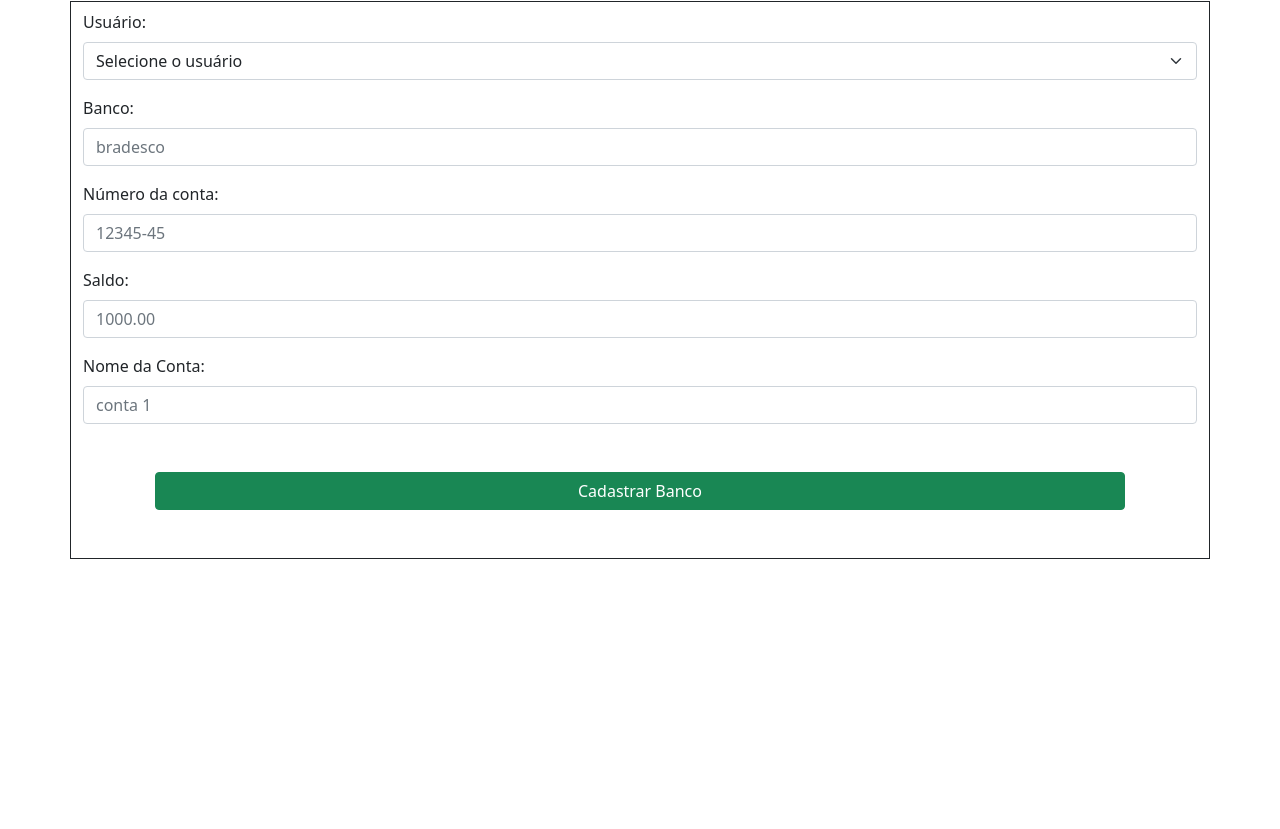
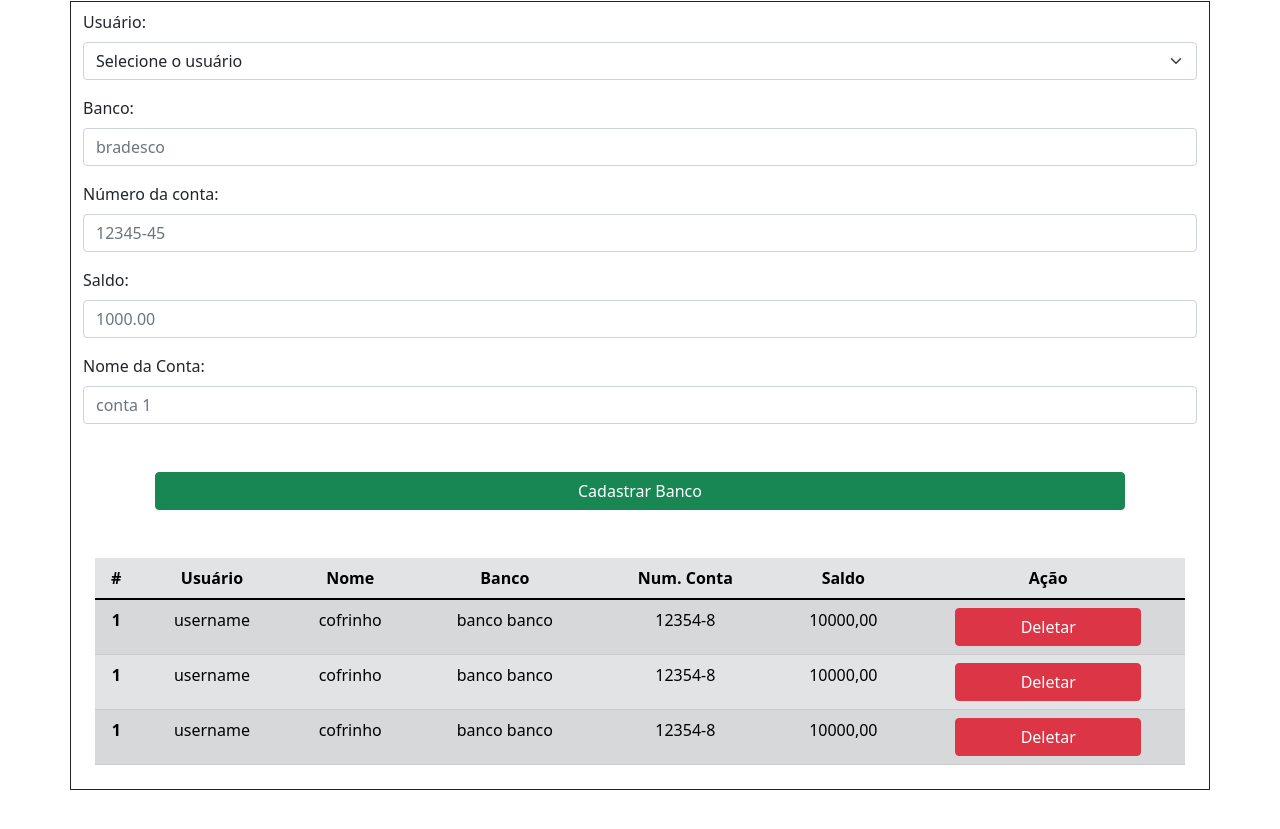
Before and after one commit to lfsmariz/finances-ui, a React (Create React App) app: page /register-bank in a window 1280 px wide. Shown: the part 229-1058 px from the top of the page. Before the commit the page ends 836 px from the top, so only its background shows below. Built offline with nearby package versions, Linux system fonts and the light colour scheme.

Commit message:
feat(list): list after register

```diff
--- /dev/null
+++ b/src/components/ListBanks.js
@@ -0,0 +1,68 @@
+const ListBanks = () => {
+  return(
+    <div className="container my-4">
+      <table class="table table-secondary table-striped center-text">
+        <thead>
+          <tr>
+            <th scope="col">#</th>
+            <th scope="col">Usuário</th>
+            <th scope="col">Nome</th>
+            <th scope="col">Banco</th>
+            <th scope="col">Num. Conta</th>
+            <th scope="col">Saldo</th>
+            <th scope="col">Ação</th>
+          </tr>
+        </thead>
+        <tbody>
+          <tr>
+            <th scope="row">1</th>
+            <td>username</td>
+            <td>cofrinho</td>
+            <td>banco banco</td>
+            <td>12354-8</td>
+            <td>10000,00</td>
+            <td>
+              <div className="row">
+                <button className="col btn btn-danger mx-5">
+                Deletar
+                </button>
+              </div>
+            </td>
+          </tr>
+          <tr>
+            <th scope="row">1</th>
+            <td>username</td>
+            <td>cofrinho</td>
+            <td>banco banco</td>
+            <td>12354-8</td>
+            <td>10000,00</td>
+            <td>
+              <div className="row">
+                <button className="col btn btn-danger mx-5">
+                Deletar
+                </button>
+              </div>
+            </td>
+          </tr>
+          <tr>
+            <th scope="row">1</th>
+            <td>username</td>
+            <td>cofrinho</td>
+            <td>banco banco</td>
+            <td>12354-8</td>
+            <td>10000,00</td>
+            <td>
+              <div className="row">
+                <button className="col btn btn-danger mx-5">
+                Deletar
+                </button>
+              </div>
+            </td>
+          </tr>
+        </tbody>
+      </table>
+    </div>
+  )
+}
+
+export default ListBanks;
--- a/src/components/ListItemsExpense.js
+++ b/src/components/ListItemsExpense.js
@@ -1,7 +1,7 @@
 const ListItemsExpense = () => {
   return(
     <div className="container my-4">
-      <table class="table table-secondary table-striped">
+      <table class="table table-secondary table-striped center-text">
         <thead>
           <tr>
             <th scope="col">#</th>
@@ -10,6 +10,7 @@ const ListItemsExpense = () => {
             <th scope="col">Quantidade</th>
             <th scope="col">Unidade</th>
             <th scope="col">Subtotal</th>
+            <th scope="col">Excluir</th>
           </tr>
         </thead>
         <tbody>
@@ -20,6 +21,11 @@ const ListItemsExpense = () => {
             <td>5</td>
             <td>kilograma</td>
             <td>50</td>
+            <td>
+              <button className="btn btn-danger">
+                Deletar Item
+              </button>
+            </td>
           </tr>
           <tr>
             <th scope="row">2</th>
@@ -28,6 +34,11 @@ const ListItemsExpense = () => {
             <td>5</td>
             <td>kilograma</td>
             <td>50</td>
+            <td>
+              <button className="btn btn-danger">
+                Deletar Item
+              </button>
+            </td>
           </tr>
           <tr>
             <th scope="row">3</th>
@@ -36,7 +47,13 @@ const ListItemsExpense = () => {
             <td>5</td>
             <td>kilograma</td>
             <td>50</td>
+            <td>
+              <button className="btn btn-danger">
+                Deletar Item
+              </button>
+            </td>
           </tr>
+
         </tbody>
       </table>
     </div>
--- /dev/null
+++ b/src/components/ListUsers.js
@@ -0,0 +1,55 @@
+const ListUsers = () => {
+  return(
+    <div className="container my-4">
+      <table class="table table-secondary table-striped center-text">
+        <thead>
+          <tr>
+            <th scope="col">#</th>
+            <th scope="col">Nome</th>
+            <th scope="col">Ação</th>
+          </tr>
+        </thead>
+        <tbody>
+          <tr>
+            <th scope="row">1</th>
+            <td>username</td>
+            <td>
+              <div className="row">
+                <input type="text" className="col form-control mx-5" id="name" placeholder="Despesa tipo 1"/>
+                <button className="col btn btn-danger mx-5">
+                Editar Nome
+                </button>
+              </div>
+            </td>
+          </tr>
+          <tr>
+            <th scope="row">1</th>
+            <td>username</td>
+            <td>
+              <div className="row">
+                <input type="text" className="col form-control mx-5" id="name" placeholder="Despesa tipo 1"/>
+                <button className="col btn btn-danger mx-5">
+                Editar Nome
+                </button>
+              </div>
+            </td>
+          </tr>
+          <tr>
+            <th scope="row">1</th>
+            <td>username</td>
+            <td>
+              <div className="row">
+                <input type="text" className="col form-control mx-5" id="name" placeholder="Despesa tipo 1"/>
+                <button className="col btn btn-danger mx-5">
+                Editar Nome
+                </button>
+              </div>
+            </td>
+          </tr>
+        </tbody>
+      </table>
+    </div>
+  )
+}
+
+export default ListUsers;
--- /dev/null
+++ b/src/components/ListWallets.js
@@ -0,0 +1,65 @@
+import { useState } from "react";
+import { Modal, Button } from "react-bootstrap";
+import ModalListBanks from "./ModalListBanks";
+
+const ListWallets = () => {
+  const [show, setShow] = useState(false);
+
+  const handleClose = () => setShow(false);
+  const handleShow = () => setShow(true);
+
+  return(
+    <div className="container my-4">
+      <table class="table table-secondary table-striped center-text">
+        <thead>
+          <tr>
+            <th scope="col">#</th>
+            <th scope="col">Nome</th>
+            <th scope="col">Bancos</th>
+          </tr>
+        </thead>
+        <tbody>
+          <tr>
+            <th scope="row">1</th>
+            <td>username</td>
+            <td>
+              <Button variant="primary" onClick={handleShow}>
+                Ver Bancos
+              </Button>
+            </td>
+          </tr>
+          <tr>
+            <th scope="row">1</th>
+            <td>username</td>
+            <td>
+              <Button variant="primary" onClick={handleShow}>
+                Ver Bancos
+              </Button>
+            </td>
+          </tr>
+          <tr>
+            <th scope="row">1</th>
+            <td>username</td>
+            <td>
+              <Button variant="primary" onClick={handleShow}>
+                Ver Bancos
+              </Button>
+            </td>
+          </tr>
+          <tr>
+            <th scope="row">1</th>
+            <td>username</td>
+            <td>
+              <Button variant="primary" onClick={handleShow}>
+                Ver Bancos
+              </Button>
+            </td>
+          </tr>
+        </tbody>
+      </table>
+      <ModalListBanks bank={["teste1", "teste1", "teste1"]} status={show} action={handleClose}/>
+    </div>
+  )
+}
+
+export default ListWallets;
--- /dev/null
+++ b/src/components/ModalListBanks.js
@@ -0,0 +1,27 @@
+import { Modal, Button } from "react-bootstrap"
+
+const ModalListBanks = ({bank, status, action}) => {
+  return (
+  <Modal show={status} onHide={action} animation={false}>
+    <Modal.Header closeButton>
+      <Modal.Title>Lista de Bancos</Modal.Title>
+    </Modal.Header>
+    <Modal.Body>
+      <ul>
+       {bank.map(e => (
+         <li key="e">
+           {e}
+         </li>
+       ))}
+      </ul>
+    </Modal.Body>
+    <Modal.Footer>
+      <Button variant="secondary" onClick={action}>
+        Close
+      </Button>
+    </Modal.Footer>
+  </Modal>
+  )
+}
+
+export default ModalListBanks
--- a/src/pages/RegisterBank.js
+++ b/src/pages/RegisterBank.js
@@ -1,5 +1,6 @@
 import { Link } from "react-router-dom";
 import CustomHeader from "../components/CustomHeader";
+import ListBanks from "../components/ListBanks";
 
 const RegisterBank = () => {
 
@@ -38,7 +39,7 @@ const RegisterBank = () => {
             Cadastrar Banco
           </Link>
         </div>
-
+        <ListBanks />
       </div>
     </div>
   )
--- a/src/pages/RegisterUser.js
+++ b/src/pages/RegisterUser.js
@@ -1,5 +1,6 @@
 import { Link } from "react-router-dom";
 import CustomHeader from "../components/CustomHeader";
+import ListUsers from "../components/ListUsers";
 
 const RegisterUser = () => {
 
@@ -17,6 +18,7 @@ const RegisterUser = () => {
             Cadastrar Usuário
           </Link>
         </div>
+        <ListUsers />
       </div>
     </div>
   )
--- a/src/pages/RegisterWallet.js
+++ b/src/pages/RegisterWallet.js
@@ -1,5 +1,6 @@
 import { Link } from "react-router-dom";
 import CustomHeader from "../components/CustomHeader";
+import ListWallets from "../components/ListWallets";
 
 const RegisterWallet = () => {
 
@@ -40,6 +41,7 @@ const RegisterWallet = () => {
               Cadastrar Carteira
             </Link>
         </div>
+        <ListWallets />
       </div>
     </div>
   )
```
